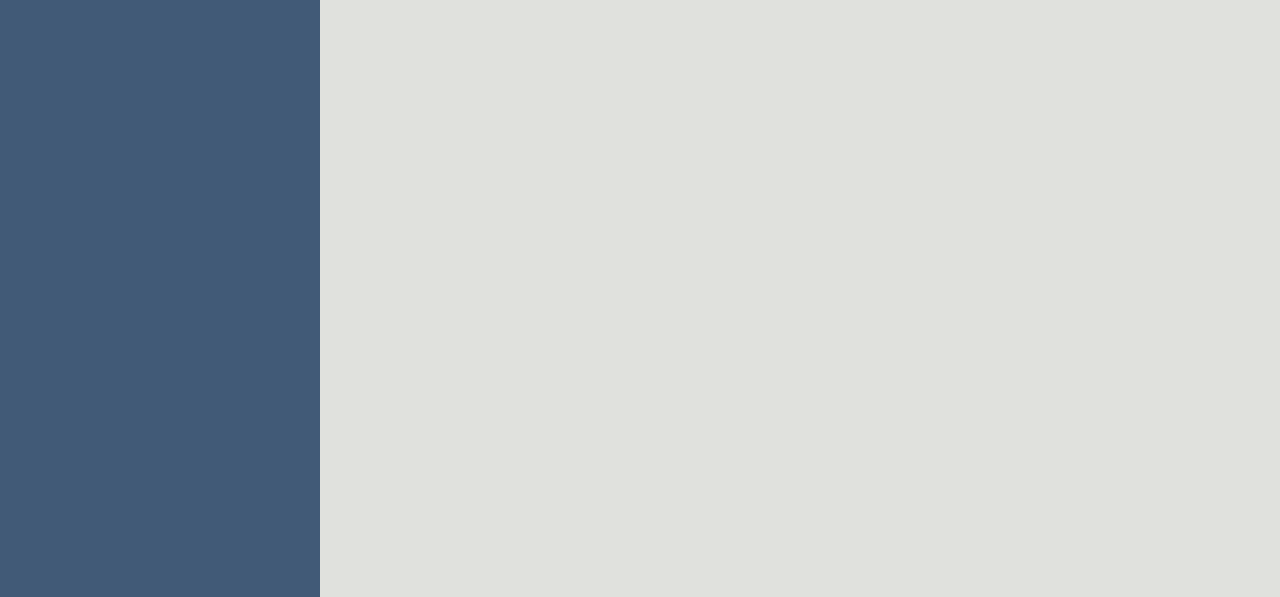
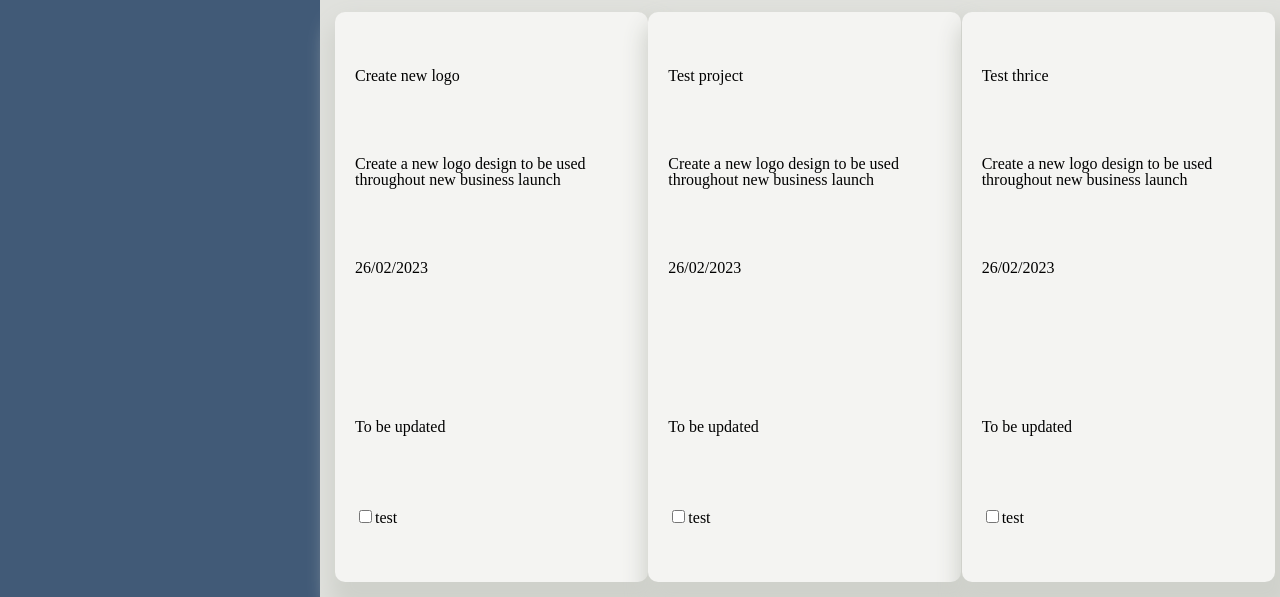
Before and after one commit to StewartG1994/TodoV2, a website built with webpack: page src/index.html in a window 1280 px wide. Shown: the part 203-800 px from the top of the page. Built offline with nearby package versions, Linux system fonts and the light colour scheme.

Commit message:
Project Dom functions

```diff
--- a/src/dom.js
+++ b/src/dom.js
@@ -1,4 +1,5 @@
 const projectListNode = document.querySelector('.projectList');
+const content = document.querySelector('.content')
 
 function projectListDom(array){
     for (let i = 0; i < array.length; i++) {
@@ -10,10 +11,50 @@ function projectListDom(array){
     }
 }
 
+function cardMaker (item) {
+    const card = document.createElement('div');
+    card.className = 'projectCards'
+    const header = document.createElement('h1');
+    const description = document.createElement('p');
+    const dueDate = document.createElement('p');
+    const priority = document.createElement('p');
+    const notes = document.createElement('p');
+
+    header.textContent = item.title
+    description.textContent = item.description;
+    dueDate.textContent = item.dueDate;
+    notes.textContent = item.notes;
+
+    const checkboxdiv = document.createElement('div');
+    const checkbox = document.createElement('input');
+    checkbox.type = 'checkbox';
+    checkbox.id = 'checkboxId';
+    checkbox.name = 'checklist';
+    checkbox.value = 'checklist';
+    const checkboxLabel = document.createElement('label')
+    checkboxLabel.htmlFor = 'checkbox'
+    checkboxLabel.textContent = item.checklist;
+
+    card.appendChild(header);
+    card.appendChild(description);
+    card.appendChild(dueDate);
+    card.appendChild(priority);
+    card.appendChild(notes);
+    card.appendChild(checkboxLabel)
+    checkboxdiv.appendChild(checkbox)
+    checkboxdiv.appendChild(checkboxLabel);
+    card.appendChild(checkboxdiv)
+    content.appendChild(card)
+}
+
+
 function projectCardDisplay(array){
     for (let i = 0; i < array.length; i++){
+        cardMaker(array[i])
 
     }
 }
 
-export {projectListDom}
+export {projectListDom , projectCardDisplay}
+
+//title, description, dueDate, priority, notes, checklist, todoArray
--- a/src/index.js
+++ b/src/index.js
@@ -1,8 +1,10 @@
 import './style.css'
 import { projectArray} from './info'
-import {projectListDom} from './dom'
+import {projectListDom, projectCardDisplay} from './dom'
 console.log(projectArray)
 projectListDom(projectArray)
+projectCardDisplay(projectArray)
 const projectListNode = document.querySelector('.projectList');
 
+
 console.log(projectListNode)
--- a/src/style.css
+++ b/src/style.css
@@ -77,7 +77,7 @@ table {
     background-color: #415a77;
 }
 
-ul{
+.projectList{
     color: #e0e1dd;
     display: flex;
     align-items: flex-start;
@@ -97,4 +97,19 @@ ul{
 .content{
     grid-area: contentarea;
     background-color:  #e0e1dd;
+    display: grid;
+    grid-template-columns: repeat(auto-fill, minmax(300px, 1fr));
+
+    padding: 15px;
+    gap: 10px;
 }
+
+.projectCards{
+    width: 90%;
+    background-color: #F4F4F2;
+    border-radius: 10px;
+    padding: 20px;
+    display: grid;
+    box-shadow: 7px 19px 21px 11px #CFD1CB;
+    align-items: center;
+}
```
